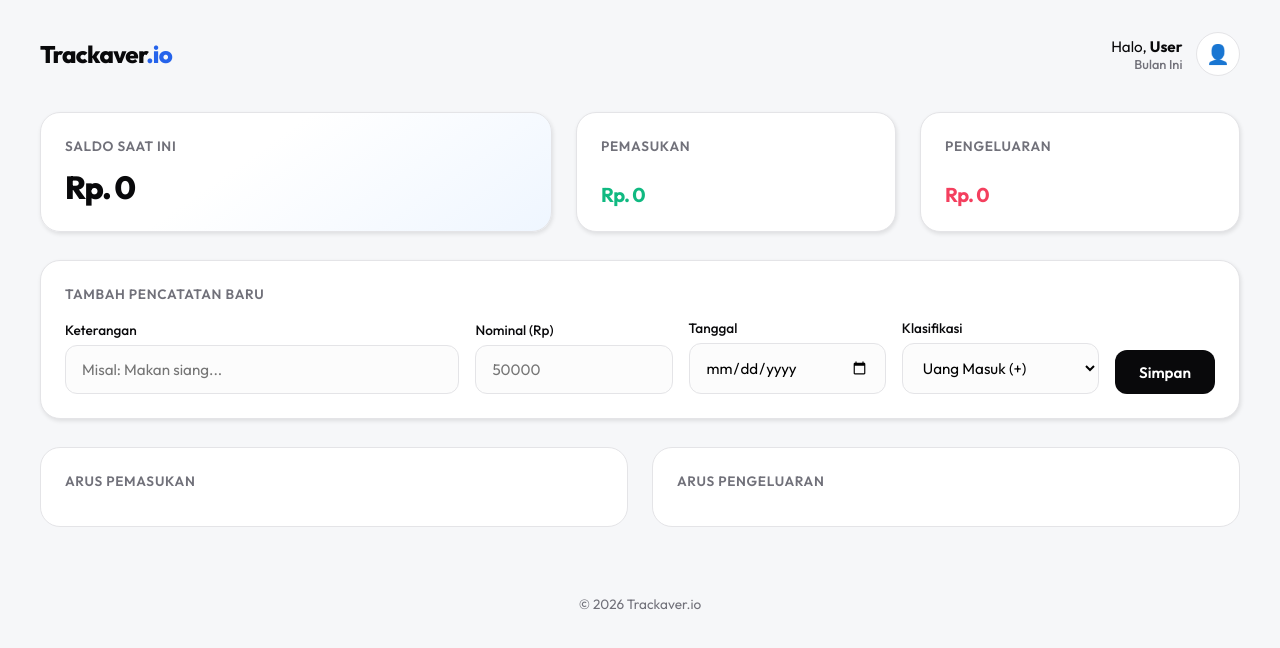
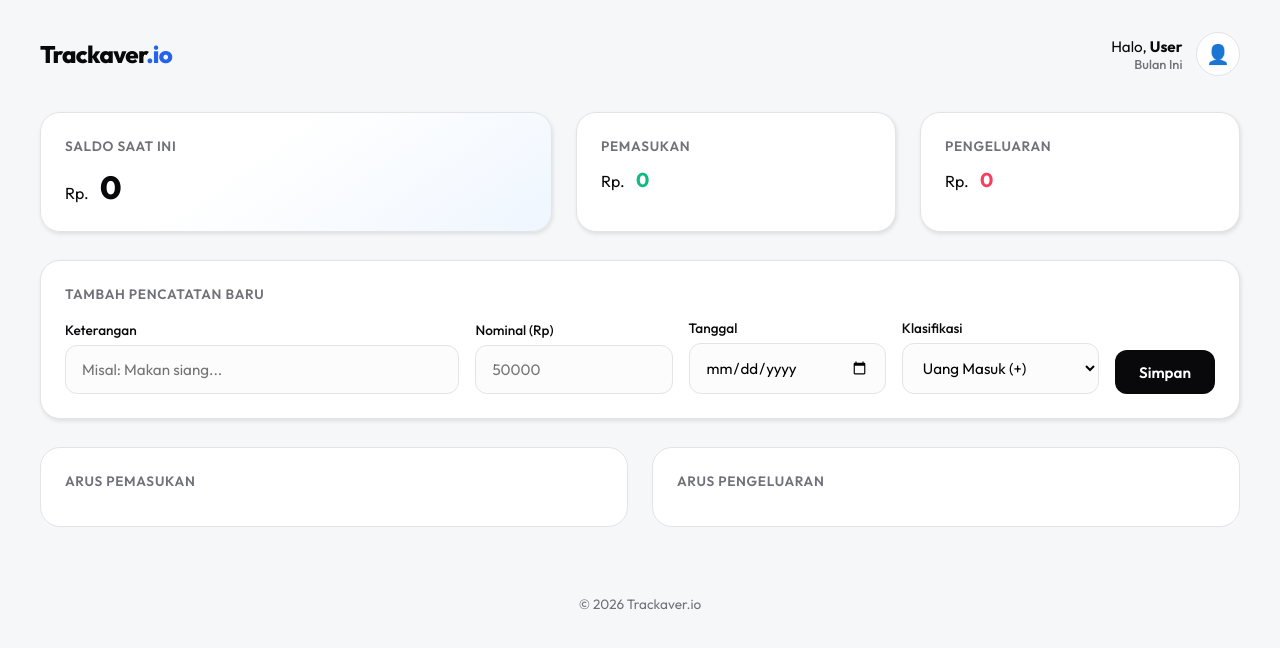
Before and after one commit to averosane/saving-tracker, a plain HTML site: page index.html in a window 1280 px wide. Drawn offline with Linux system fonts and the light colour scheme.

Commit message:
hp: 2plan

```diff
--- a/index.html
+++ b/index.html
@@ -26,22 +26,29 @@
       <section class="summary" aria-labelledby="summary-heading">
         <h2 id="summary-heading" class="visually-hidden">Ringkasan Keuangan</h2>
 
-        <!--=========Currently edit  ==========================-->
-
 
         <div class="summary-balance">
           <h3 class="summary-label">Saldo Saat Ini</h3>
-          <p id="balance-amount" class="summary-balance-amount">Rp 0</p>
+          <p>
+            Rp.
+            <span id="balance-amount" class="summary-balance-amount"></span>
+          </p>
         </div>
 
         <div class="summary-stat">
           <h3 class="summary-label">Pemasukan</h3>
-          <p id="balance-amount-income" class="summary-stat-amount summary-stat-amount--income">Rp 0</p>
+          <p>
+            Rp.
+             <span id="balance-amount-income" class="summary-stat-amount summary-stat-amount--income">Rp</span>
+          </p>
         </div>
 
         <div class="summary-stat">
           <h3 class="summary-label">Pengeluaran</h3>
-          <p id="balance-amount-expense" class="summary-stat-amount summary-stat-amount--expense">Rp 0</p>
+          <p>
+            Rp.
+            <span id="balance-amount-expense" class="summary-stat-amount summary-stat-amount--expense">Rp</span>
+          </p>
         </div>
       </section>
 
--- a/main.js
+++ b/main.js
@@ -46,16 +46,17 @@ function renderTransactions() {
   let incomeAmount = totalPerTipe.income
   let expenseAmount = totalPerTipe.expense
 
-  //console.log(expenseAmount)
   if(incomeAmount === undefined) {incomeAmount =  0}
-  if (expenseAmount === undefined) {expenseAmount =  0}
+  if(expenseAmount === undefined) {expenseAmount =  0}
 
-  console.log(expenseAmount)
+  incomeState.innerHTML = incomeAmount.toLocaleString('id-ID')
+  expenseState.innerHTML = expenseAmount.toLocaleString('id-ID')
+  balanceState.innerHTML = (incomeAmount - expenseAmount).toLocaleString('id-ID')
 
-  incomeState.innerText = `Rp. ${incomeAmount}`
-  expenseState.innerText = `Rp. ${expenseAmount}`
-  balanceState.innerText = `Rp. ${incomeAmount - expenseAmount}`
+}
 
+function toCurrency(nominal){
+  return nominal.toLocaleString('id-ID')
 }
 
 function makeTransaction(transactionObject) {
@@ -67,7 +68,7 @@ function makeTransaction(transactionObject) {
   itemTitle.setAttribute('data-testid', `transactionItemTitle`)
 
   const itemAmount = document.createElement('p')
-  itemAmount.innerText = `Nominal: Rp ${amount}`
+  itemAmount.innerText = `Rp ${amount.toLocaleString('id-ID')}`
   itemAmount.setAttribute('data-testid', `transactionItemAmount`)
   itemAmount.classList.add('transaction-item-amount')
 
--- a/style.css
+++ b/style.css
@@ -168,6 +168,7 @@ body {
   font-weight: 800;
   letter-spacing: -0.05em;
   margin-top: auto;
+  margin-left: 0.5rem;
 }
 
 .summary-stat-amount {
@@ -175,6 +176,7 @@ body {
   font-weight: 700;
   letter-spacing: -0.04em;
   margin-top: auto;
+  margin-left: 0.5rem;
 }
 
 .summary-stat-amount--income { color: var(--color-income); }
```
Also changed, not shown: PLAN.md (+1 -0 lines).
